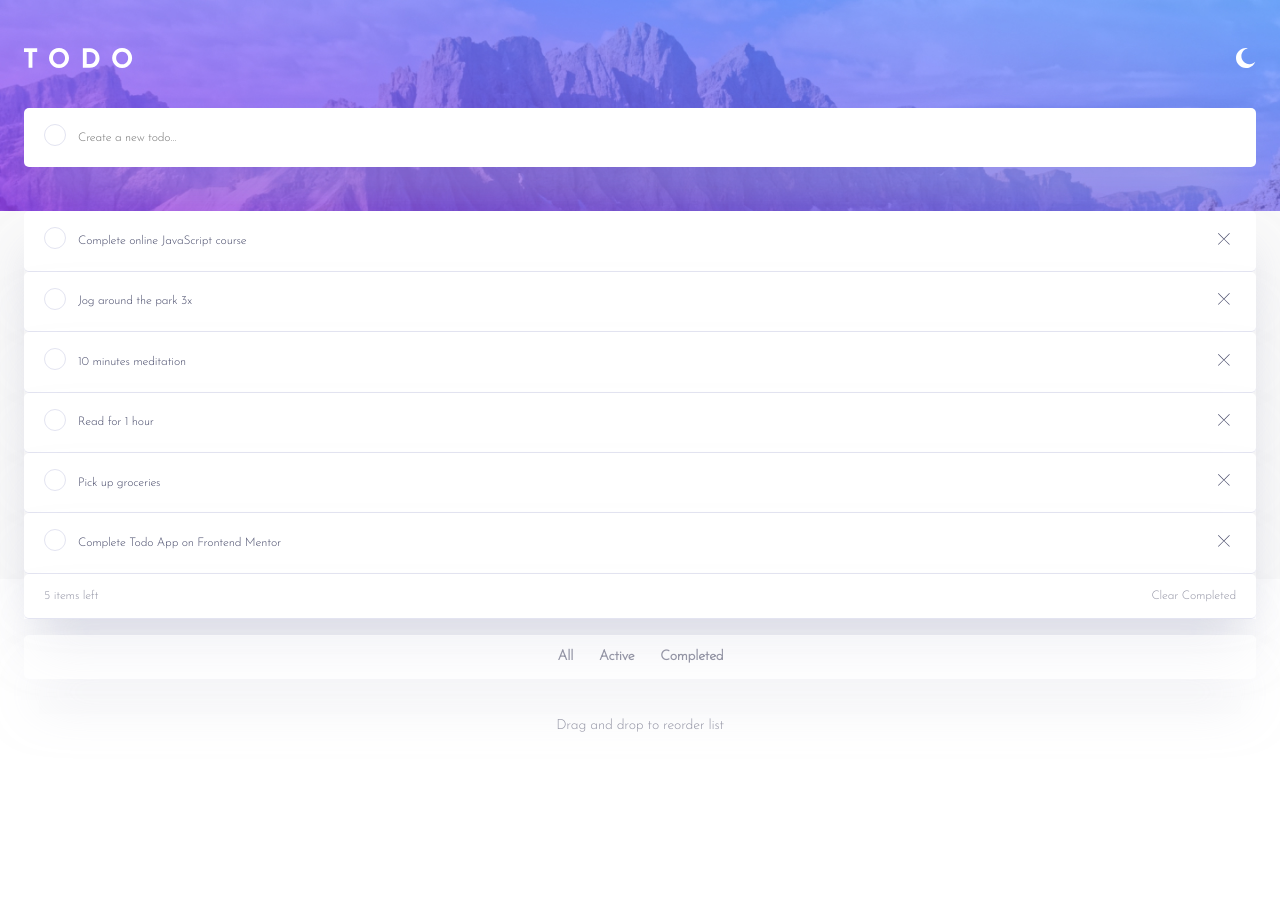
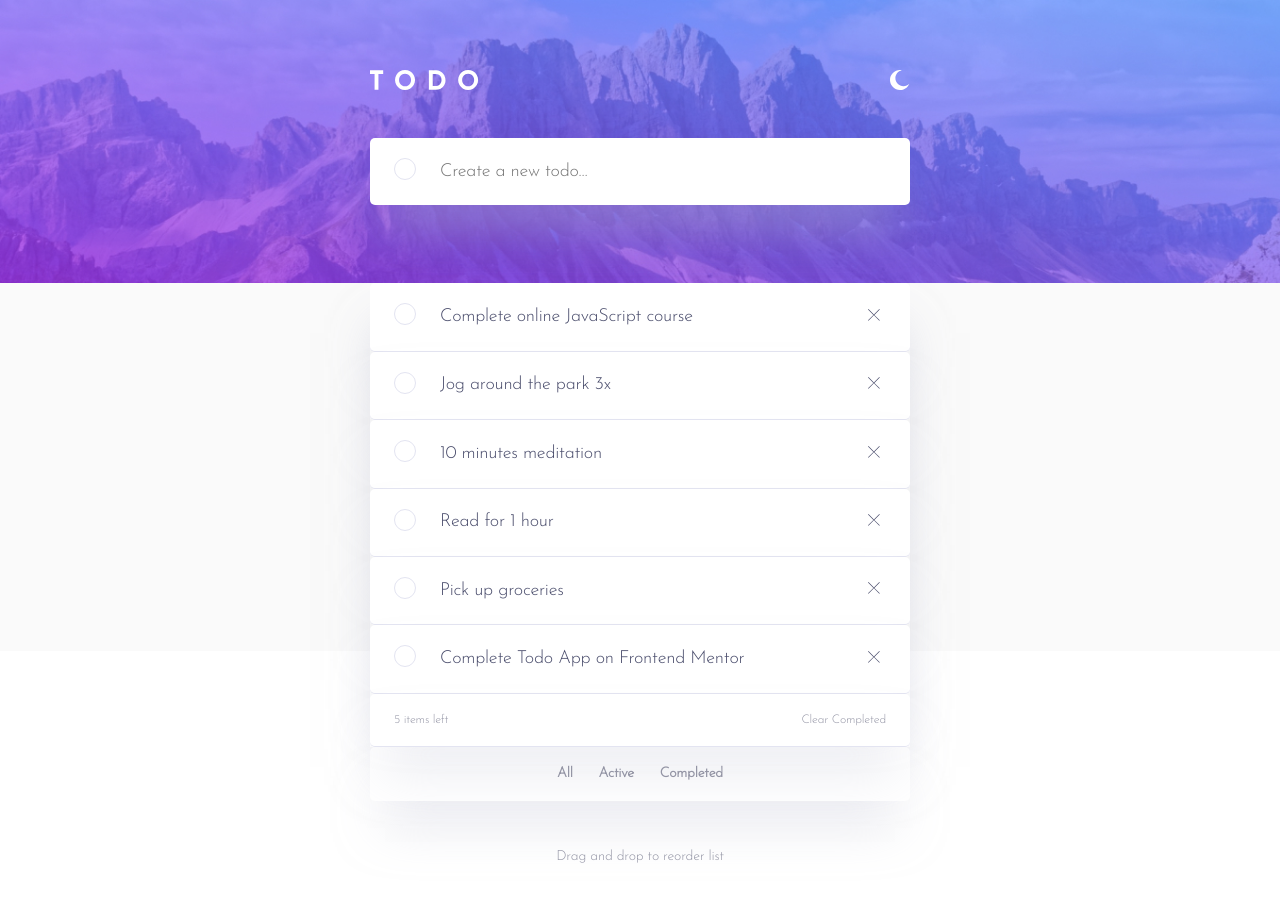
Before and after one commit to Vladislav-Peryazev77/todo-list, a plain HTML site: page index.html in a window 1280 px wide. Before the commit the page ends 805 px from the top, so only its background shows below. Drawn offline with Linux system fonts and the light colour scheme.

Commit message:
feat: adaptive

```diff
--- a/styles/styles.css
+++ b/styles/styles.css
@@ -13,7 +13,7 @@
 .header {
   background-image: url('../images/bgimageLarge.jpg');
   background-size: cover;
-  padding: 48px 24px 44px 24px;
+  padding: 48px 0 44px;
 }
 
 .wrapper {
@@ -45,6 +45,10 @@
 .block__input-checkbox[type="checkbox"] {
   display: none;
 }
+
+/* .block__input-checkbox[type="checkbox"]:hover {
+  cursor: url('../images/pointer.svg'), auto;
+} */
 
 .block__label::before {
 	content: '';
@@ -81,16 +85,21 @@
   padding: 0 24px;
 }
 .main__tasks {
+  margin-top: -10px;
   align-items: stretch;
-  min-height: 368p;
+  min-height: 368px;
   flex-wrap: wrap;
   display: flex;
   box-shadow: 0px 35px 50px -15px rgba(194, 195, 214, 0.5);
   margin-bottom: 16px;
+
 }
 .tasks__task {
   background-color: #FFFFFF;
   border-bottom: 1px solid #E3E4F1;
+}
+.tasks__task:hover {
+  cursor: url('../images/pointer.svg'), auto;
 }
 .task__description {
   font-family: 'Josefin Sans';
@@ -144,6 +153,10 @@
   display: flex;
   justify-content: space-between;
 }
+
+.interaction__content {
+  cursor: url('../images/pointer.svg'), auto;
+}
 .main__interaction {
   margin-bottom: 40px;
 }
@@ -164,3 +177,34 @@
 
   color: #9495A5;
 }
+
+ @media (min-width: 640px) {
+  .header {
+    padding: 70px 0 78px;
+  }
+  .wrapper {
+    max-width: 540px;
+    margin: 0 auto 48px;
+  }
+  .block {
+    max-width: 540px;
+    margin: 0 auto;
+  }
+  .main__tasks {
+    max-width: 540px;
+    margin: 0 auto;
+  }
+  .block {
+    padding: 20px 24px;
+  }
+  .block__input-text, .task__description {
+    margin-left: 24px;
+    font-weight: 400;
+    font-size: 18px;
+    line-height: 18px;
+    letter-spacing: -0.25px;
+  }
+  .main__interaction {
+    margin-bottom: 49px;
+  }
+ }
```
Also changed, not shown: images/pointer.jpg (added), images/pointer.svg (added).
